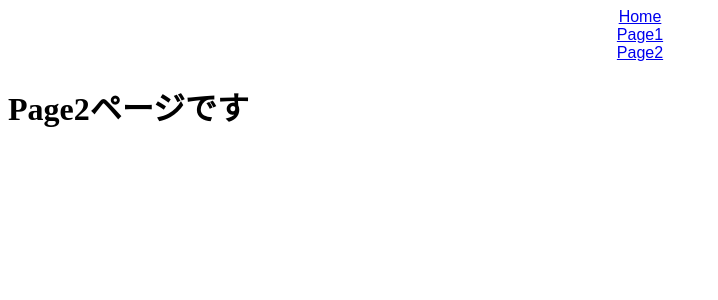
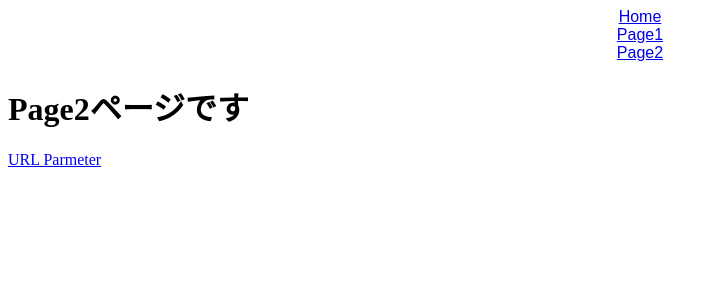
Before and after one commit to sakurakotubaki/React-router-dom, a React (Create React App) app: page /page2 in a window 1280 px wide. Shown: the top 300 px of the page, without its empty margins (0-718 px from the left). Built offline with nearby package versions, Linux system fonts and the light colour scheme.

Commit message:
URLパラメーター パラーメーターを渡してページ遷移する

```diff
--- a/src/Page2.jsx
+++ b/src/Page2.jsx
@@ -1,7 +1,10 @@
+import { Link } from "react-router-dom";
+
 export const Page2 = () => {
   return (
     <div>
       <h1>Page2ページです</h1>
+      <Link to="/page2/999">URL Parmeter</Link>
     </div>
   );
 };
--- /dev/null
+++ b/src/UrlParameter.jsx
@@ -0,0 +1,11 @@
+import { useParams } from "react-router-dom";
+
+export const UrlParameter = () => {
+  const { id } = useParams();
+  return (
+    <div>
+      <h1>UrlParameterページです</h1>
+      <p>パラメーターは {id}</p>
+    </div>
+  );
+};
--- /dev/null
+++ b/src/router/Page2Routes.jsx
@@ -0,0 +1,15 @@
+import { Page2 } from "../Page2";
+import { UrlParameter } from "../UrlParameter";
+
+export const page2Routes = [
+  {
+    path: "/",
+    exact: "true",
+    children: <Page2 />
+  },
+  {
+    path: "/:id",
+    exact: "false",
+    children: <UrlParameter />
+  }
+];
--- a/src/router/Router.jsx
+++ b/src/router/Router.jsx
@@ -1,7 +1,7 @@
 import { Switch, Route } from "react-router-dom";
 import { Home } from "../Home";
-import { Page2 } from "../Page2";
 import { page1Routes } from "./Page1Routes";
+import { page2Routes } from "./Page2Routes";
 
 export const Router = () => {
   return (
@@ -25,9 +25,25 @@
           </Switch>
         )}
       />
-      <Route path="/page2">
-        <Page2 />
+      <Route exact path="/">
+        <Home />
       </Route>
+      <Route
+        path="/page2"
+        render={({ match: { url } }) => (
+          <Switch>
+            {page2Routes.map((route) => (
+              <Route
+                key={route.path}
+                exact={route.exact}
+                path={`${url}${route.path}`}
+              >
+                {route.children}
+              </Route>
+            ))}
+          </Switch>
+        )}
+      />
     </Switch>
   );
 };
```
